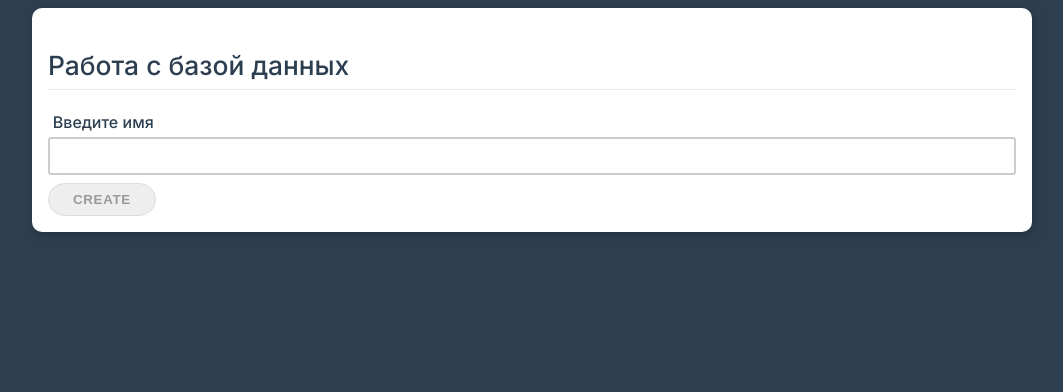
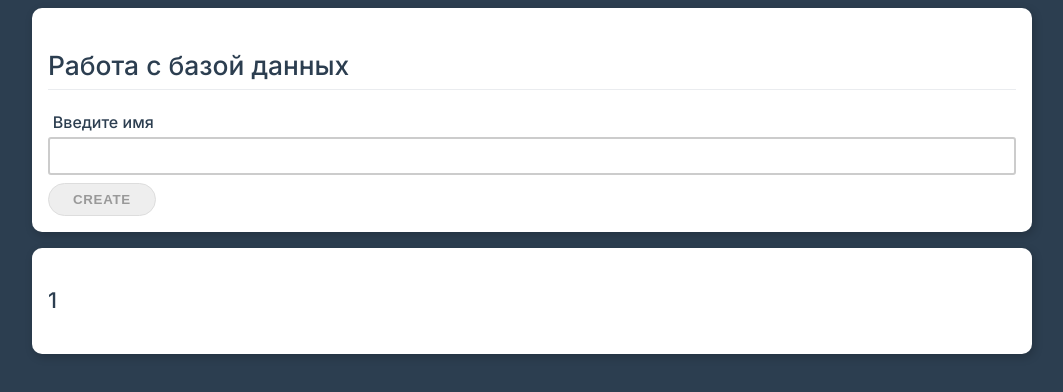
Before and after one commit to barzankaevMohdan/vue-data-practic, a Vue app: page / in a window 1280 px wide. Shown: the top 392 px of the page, without its empty margins (108-1171 px from the left). Built offline with nearby package versions, Linux system fonts and the light colour scheme.

Commit message:
Preparing a component for data output

```diff
--- a/src/App.vue
+++ b/src/App.vue
@@ -10,14 +10,22 @@
 
       <button class="btn primary" :disabled="name.length === 0">Create</button>
     </form>
+
+    <app-people-list
+    :people="people"
+    @load="loadPeople"
+    ></app-people-list>
   </div>
 </template>
 
 <script>
+import AppPeopleList from './components/AppPeopleList'
+
 export default {
   data() {
     return {
-      name: ''
+      name: '',
+      people: [1]
     }
   },
   methods: {
@@ -37,7 +45,8 @@
       console.log(firebaseData)
       this.name = ''
     }
-  }
+  },
+  components: {AppPeopleList}
 }
 </script>
 
--- /dev/null
+++ b/src/components/AppPeopleList.vue
@@ -0,0 +1,18 @@
+<template>
+    <div v-if="people.length !== 0">
+        <div class="card" :key='person' v-for="person in people">
+            <h3>{{person}}</h3>
+        </div>
+    </div>
+    <div class="card center" v-else>
+        <h4>Людей пока нет</h4>
+        <button class="btn" @click="$emit('load')">Загрузить список</button>
+    </div>
+</template>
+
+<script>
+export default{
+    emits: ['load'],
+    props: ['people']
+}
+</script>
```
